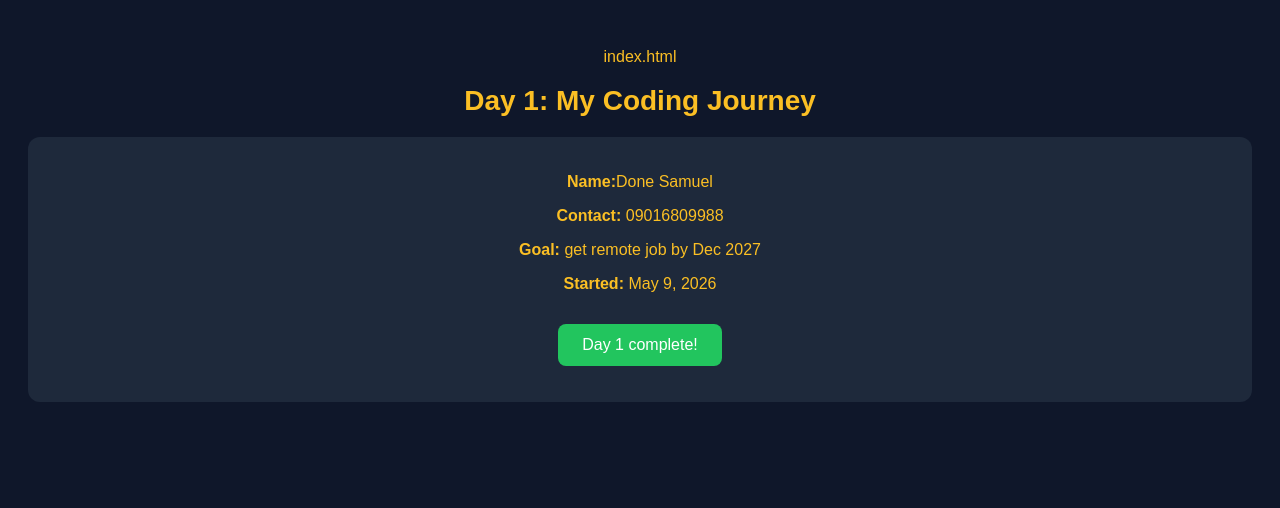
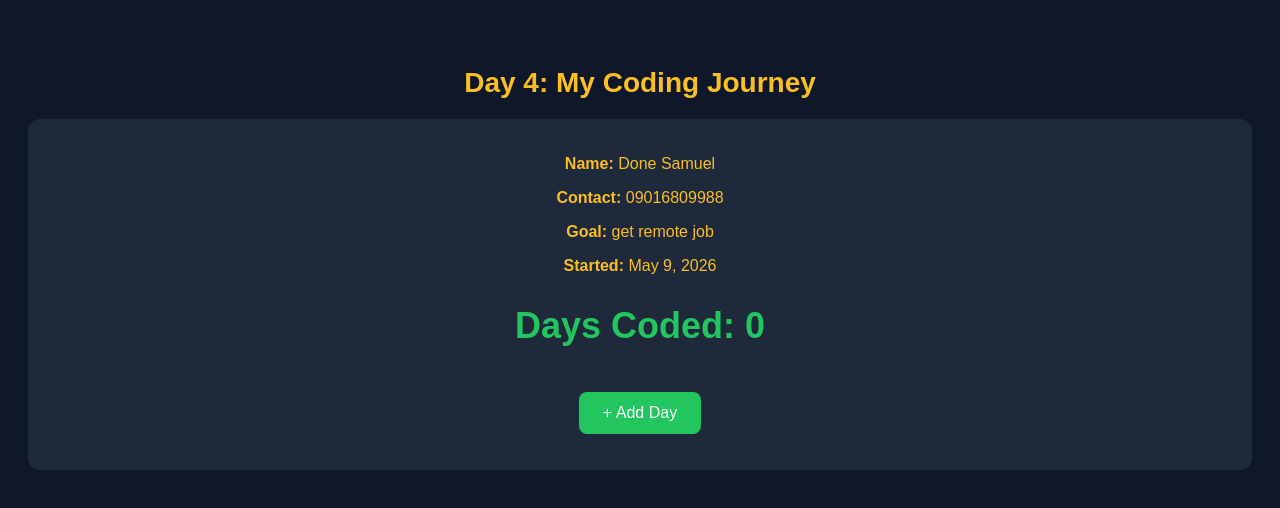
Before and after one commit to donesamuel-dev/donesamuel-dev.github.io, a plain HTML site: page index.html in a window 1280 px wide. Drawn offline with Linux system fonts and the light colour scheme.

Commit message:
Update index.html

```diff
--- a/index.html
+++ b/index.html
@@ -1,8 +1,8 @@
-index.html<!DOCTYPE html>
+<!DOCTYPE html>
 <html>
 <head>
     <meta name="viewport" content="width=device-width, initial-scale=1.0">
-  <title>Day 1 - I'm a Dev Now</title>
+    <title>Done Samuel - Day 4</title>
     <style>
         body {
             background: #0f172a;
@@ -33,20 +33,36 @@ index.html<!DOCTYPE html>
     </style>
 </head>
 <body>
-  <h1>Day 1: My Coding Journey</h1>
+    <h1>Day 4: My Coding Journey</h1>
     <div class="card">
-    <p><strong>Name:</strong>Done Samuel</p>
+        <p><strong>Name:</strong> Done Samuel</p>
         <p><strong>Contact:</strong> 09016809988</p>
-    <p><strong>Goal:</strong> get remote job by Dec 2027</p>
+        <p><strong>Goal:</strong> get remote job</p>
         <p><strong>Started:</strong> May 9, 2026</p>
-<button id="dayBtn" onclick="completeDay()">Day 1 complete!</button>
+
+        <h2 id="counter" style="color: #22c55e; font-size: 36px;">Days Coded: 0</h2>
+        <button onclick="addDay()">+ Add Day</button>
         <p id="status"></p>
+    </div>
 
     <script>
-function completeDay() {
-    document.getElementById('dayBtn').innerHTML = 'Day 2 complete!';
-    document.getElementById('dayBtn').style.backgroundColor = '#3b82f6';
-    document.getElementById('status').innerHTML = 'Nice work, Done Samuel. Day 2 locked in ✅';
+    let days = localStorage.getItem('daysCoded');
+    if (days === null) {
+        days = 0;
+    } else {
+        days = parseInt(days);
+    }
+    updateDisplay();
+
+    function addDay() {
+        days = days + 1;
+        localStorage.setItem('daysCoded', days);
+        updateDisplay();
+        document.getElementById('status').innerHTML = 'Day ' + days + ' locked in ✅ Keep going, Done Samuel!';
+    }
+
+    function updateDisplay() {
+        document.getElementById('counter').innerHTML = 'Days Coded: ' + days;
     }
     </script>
 </body>
```
Lines whose indentation alone changed are shown as unchanged.
